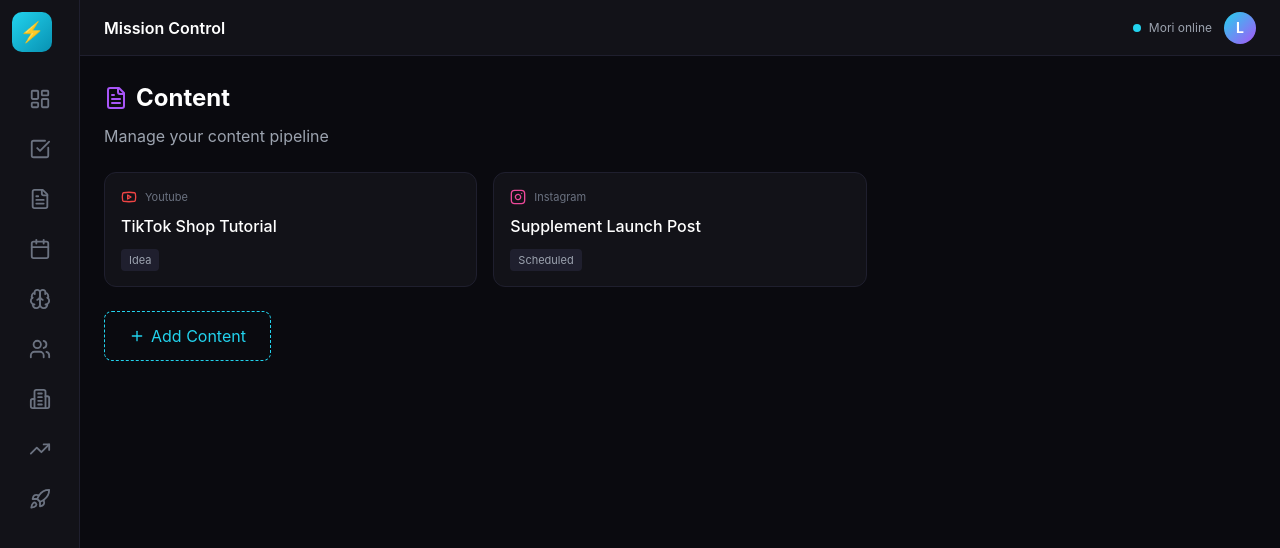
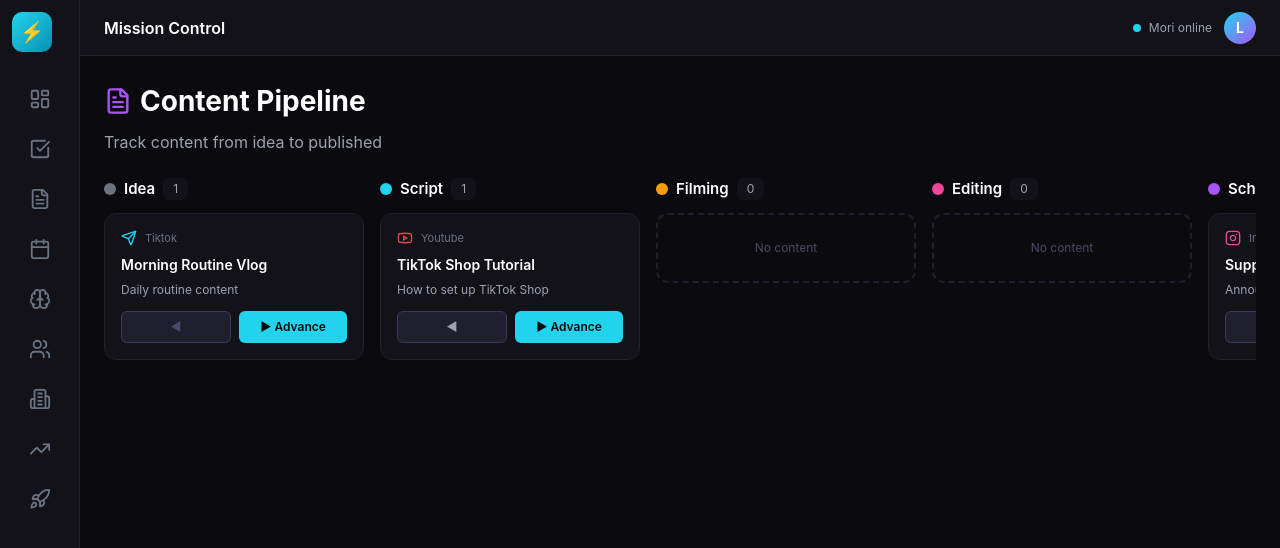
Before and after one commit to leopb3876/mission-control, a Next.js app: page /content in a window 1280 px wide. Shown: the top 548 px of the page. Built offline with nearby package versions, Linux system fonts and the light colour scheme.

Commit message:
Content: functional pipeline with stages, advance buttons

```diff
--- a/src/app/content/page.tsx
+++ b/src/app/content/page.tsx
@@ -1,17 +1,47 @@
-import Link from "next/link";
-import { FileText, Youtube, Instagram, Send, Plus } from "lucide-react";
+"use client";
 
-const content = [
-  { id: "1", title: "TikTok Shop Tutorial", platform: "youtube", stage: "idea" },
-  { id: "2", title: "Supplement Launch Post", platform: "instagram", stage: "scheduled" },
+import { useState } from "react";
+import { FileText, Youtube, Instagram, Send, Plus, ArrowRight, ChevronRight } from "lucide-react";
+
+type ContentItem = {
+  id: string;
+  title: string;
+  platform: "youtube" | "instagram" | "tiktok";
+  stage: "idea" | "script" | "filming" | "editing" | "scheduled" | "published";
+  description: string;
+};
+
+const initialContent: ContentItem[] = [
+  { id: "1", title: "TikTok Shop Tutorial", platform: "youtube", stage: "script", description: "How to set up TikTok Shop" },
+  { id: "2", title: "Supplement Launch Post", platform: "instagram", stage: "scheduled", description: "Announcement post" },
+  { id: "3", title: "Morning Routine Vlog", platform: "tiktok", stage: "idea", description: "Daily routine content" },
 ];
 
-const stages = ["idea", "script", "filming", "editing", "scheduled", "published"];
+const stages = [
+  { id: "idea", label: "Idea", color: "#6b7280" },
+  { id: "script", label: "Script", color: "#22d3ee" },
+  { id: "filming", label: "Filming", color: "#f59e0b" },
+  { id: "editing", label: "Editing", color: "#ec4899" },
+  { id: "scheduled", label: "Scheduled", color: "#a855f7" },
+  { id: "published", label: "Published", color: "#10b981" },
+];
 
 export default function ContentPage() {
+  const [content, setContent] = useState<ContentItem[]>(initialContent);
+
+  const moveStage = (id: string, direction: "next" | "prev") => {
+    setContent(content.map(item => {
+      if (item.id === id) {
+        const currentIndex = stages.findIndex(s => s.id === item.stage);
+        const newIndex = direction === "next" ? Math.min(currentIndex + 1, stages.length - 1) : Math.max(currentIndex - 1, 0);
+        return { ...item, stage: stages[newIndex].id as ContentItem["stage"] };
+      }
+      return item;
+    }));
+  };
+
   return (
     <div style={{ marginLeft: "80px", minHeight: "100vh", background: "#0a0a0f", color: "white" }}>
-      {/* Header */}
       <header style={{ height: "56px", background: "#121218", borderBottom: "1px solid #1f1f2e", display: "flex", alignItems: "center", justifyContent: "space-between", padding: "0 24px", position: "sticky", top: 0 }}>
         <span style={{ fontWeight: 600 }}>Mission Control</span>
         <div style={{ display: "flex", alignItems: "center", gap: "12px" }}>
@@ -19,40 +49,54 @@ export default function ContentPage() {
             <div style={{ width: "8px", height: "8px", background: "#22d3ee", borderRadius: "50%" }} />
             Mori online
           </div>
-          <div style={{ width: "32px", height: "32px", background: "linear-gradient(to bottom right, #22d3ee, #a855f7)", borderRadius: "50%", display: "flex", alignItems: "center", justifyContent: "center", fontSize: "14px", fontWeight: "bold" }}>
-            L
-          </div>
+          <div style={{ width: "32px", height: "32px", background: "linear-gradient(to bottom right, #22d3ee, #a855f7)", borderRadius: "50%", display: "flex", alignItems: "center", justifyContent: "center", fontSize: "14px", fontWeight: "bold" }}>L</div>
         </div>
       </header>
 
       <div style={{ padding: "24px" }}>
-        <h1 style={{ fontSize: "24px", fontWeight: "bold", marginBottom: "8px", display: "flex", alignItems: "center", gap: "8px" }}>
-          <FileText size={24} style={{ color: "#a855f7" }} />
-          Content
+        <h1 style={{ fontSize: "28px", fontWeight: "bold", marginBottom: "8px", display: "flex", alignItems: "center", gap: "8px" }}>
+          <FileText size={28} style={{ color: "#a855f7" }} />
+          Content Pipeline
         </h1>
-        <p style={{ color: "#9ca3af", marginBottom: "24px" }}>Manage your content pipeline</p>
+        <p style={{ color: "#9ca3af", marginBottom: "24px" }}>Track content from idea to published</p>
 
-        {/* Content Grid */}
-        <div style={{ display: "grid", gridTemplateColumns: "repeat(auto-fill, minmax(280px, 1fr))", gap: "16px", marginBottom: "24px" }}>
-          {content.map((item) => (
+        <div style={{ display: "flex", gap: "16px", overflowX: "auto", paddingBottom: "16px" }}>
+          {stages.map((stage) => {
+            const stageContent = content.filter(c => c.stage === stage.id);
+            return (
+              <div key={stage.id} style={{ minWidth: "260px", flexShrink: 0 }}>
+                <div style={{ display: "flex", alignItems: "center", gap: "8px", marginBottom: "12px" }}>
+                  <div style={{ width: "12px", height: "12px", borderRadius: "50%", background: stage.color }} />
+                  <span style={{ fontWeight: 600, fontSize: "15px" }}>{stage.label}</span>
+                  <span style={{ fontSize: "12px", background: "#121218", padding: "2px 10px", borderRadius: "6px", color: "#9ca3af" }}>{stageContent.length}</span>
+                </div>
+                <div style={{ display: "flex", flexDirection: "column", gap: "12px" }}>
+                  {stageContent.map((item) => (
                     <div key={item.id} style={{ background: "#121218", border: "1px solid #1f1f2e", borderRadius: "12px", padding: "16px" }}>
                       <div style={{ display: "flex", alignItems: "center", gap: "8px", marginBottom: "8px" }}>
                         {item.platform === "youtube" && <Youtube size={16} style={{ color: "#ef4444" }} />}
                         {item.platform === "instagram" && <Instagram size={16} style={{ color: "#ec4899" }} />}
+                        {item.platform === "tiktok" && <Send size={16} style={{ color: "#22d3ee" }} />}
                         <span style={{ fontSize: "11px", color: "#6b7280", textTransform: "capitalize" }}>{item.platform}</span>
                       </div>
-              <h3 style={{ fontWeight: 500, marginBottom: "8px" }}>{item.title}</h3>
-              <span style={{ fontSize: "11px", background: "#1f1f2e", padding: "4px 8px", borderRadius: "4px", color: "#9ca3af", textTransform: "capitalize" }}>
-                {item.stage}
-              </span>
+                      <h3 style={{ fontWeight: 600, marginBottom: "6px", fontSize: "14px" }}>{item.title}</h3>
+                      <p style={{ fontSize: "12px", color: "#9ca3af", marginBottom: "12px" }}>{item.description}</p>
+                      <div style={{ display: "flex", gap: "8px" }}>
+                        <button onClick={() => moveStage(item.id, "prev")} disabled={stage.id === "idea"} style={{ flex: 1, padding: "6px", background: stage.id === "idea" ? "#1f1f2e" : "#1f1f2e", border: "1px solid #3a3a5e", borderRadius: "6px", color: stage.id === "idea" ? "#4a4a6a" : "#9ca3af", cursor: stage.id === "idea" ? "not-allowed" : "pointer", fontSize: "12px" }}>◀</button>
+                        <button onClick={() => moveStage(item.id, "next")} disabled={stage.id === "published"} style={{ flex: 1, padding: "6px", background: stage.id === "published" ? "#1f1f2e" : "#22d3ee", border: "none", borderRadius: "6px", color: stage.id === "published" ? "#4a4a6a" : "#0a0a0f", fontWeight: 600, cursor: stage.id === "published" ? "not-allowed" : "pointer", fontSize: "12px" }}>▶ {stage.id === "published" ? "Done" : "Advance"}</button>
+                      </div>
                     </div>
                   ))}
+                  {stageContent.length === 0 && (
+                    <div style={{ background: "#0a0a0f", border: "2px dashed #1f1f2e", borderRadius: "12px", padding: "24px", textAlign: "center", color: "#4a4a6a", fontSize: "12px" }}>
+                      No content
                     </div>
-
-        <button style={{ display: "flex", alignItems: "center", gap: "6px", background: "transparent", border: "1px dashed #22d3ee", color: "#22d3ee", padding: "12px 24px", borderRadius: "8px", cursor: "pointer" }}>
-          <Plus size={16} />
-          Add Content
-        </button>
+                  )}
+                </div>
+              </div>
+            );
+          })}
+        </div>
       </div>
     </div>
   );
```
Lines whose indentation alone changed are shown as unchanged.
